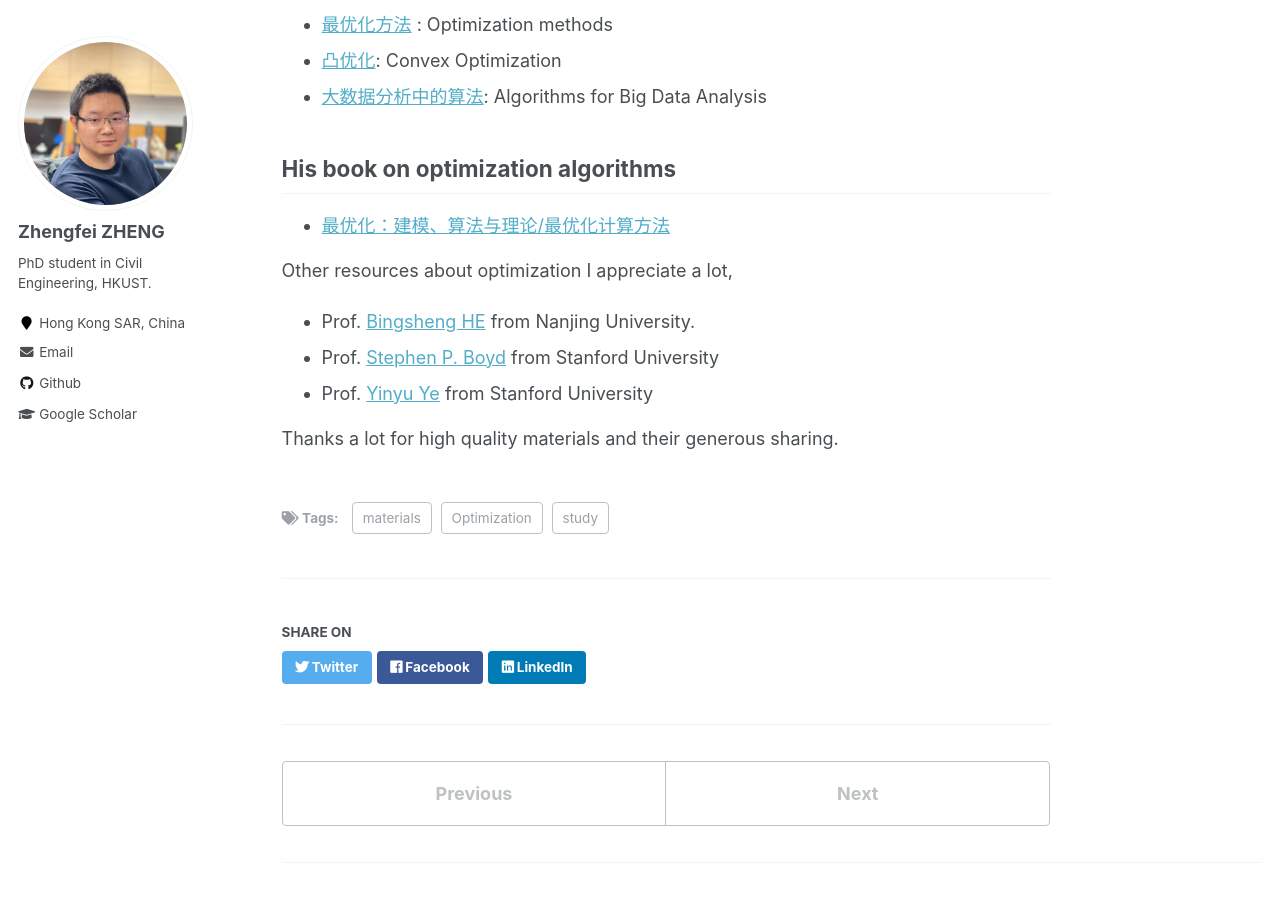
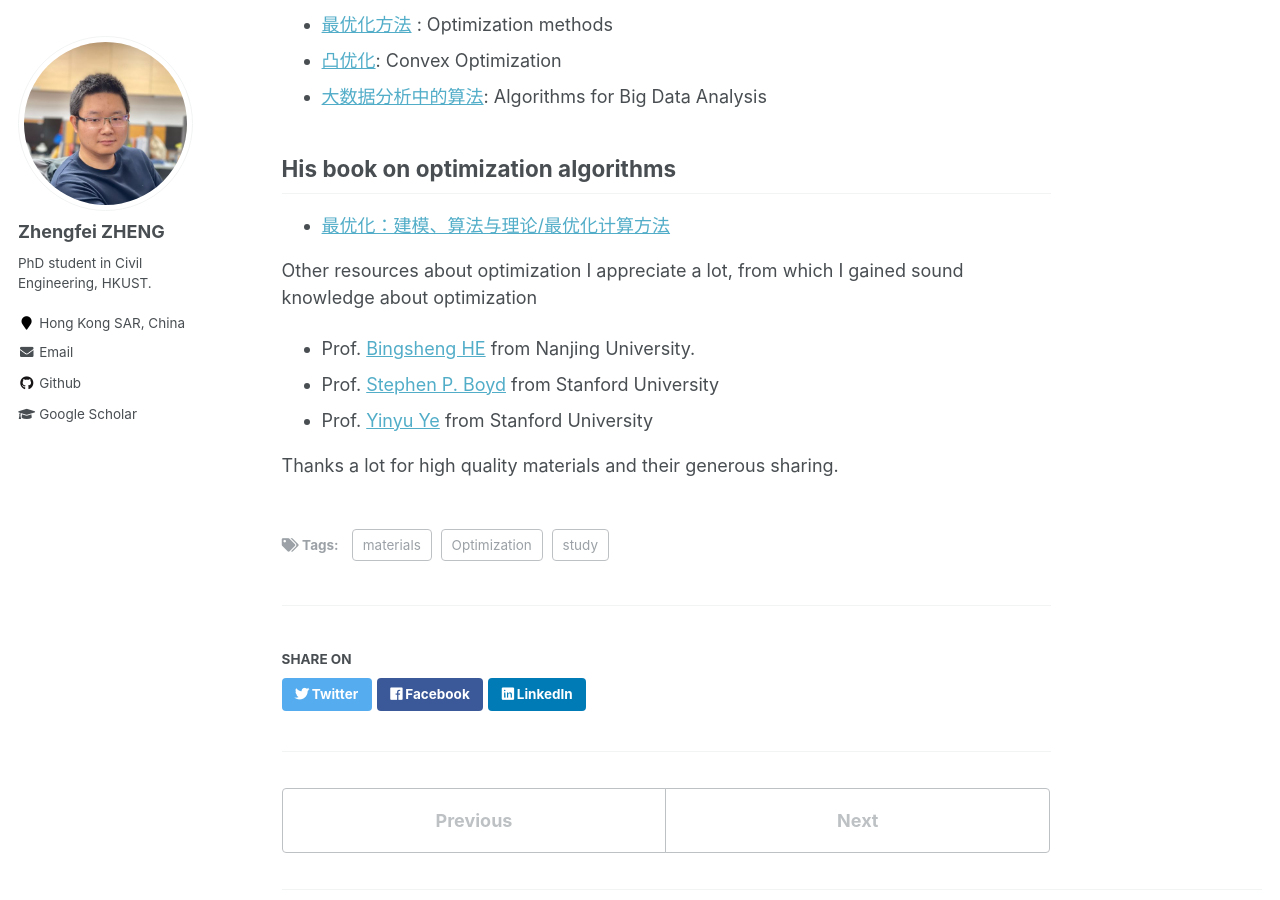
Before and after one commit to zf-z/zf-z.github.io, a Jekyll site: the page built from _posts/2022-10-14-convex-optimization.md, in a window 1280 px wide and 900 px high, scrolled down 415 px. Built offline with Jekyll 4.4.1, drawn with Linux system fonts in a browser that asks for light colours.

Commit message:
Update 2022-10-14-convex-optimization.md

```diff
--- a/_posts/2022-10-14-convex-optimization.md
+++ b/_posts/2022-10-14-convex-optimization.md
@@ -21,7 +21,7 @@ Helpful materials for study on conve optimization and algorithms. Thanks to Prof
 - [最优化：建模、算法与理论/最优化计算方法](https://bicmr.pku.edu.cn/~wenzw/optbook.html)
 
 
-Other resources about optimization I appreciate a lot,
+Other resources about optimization I appreciate a lot, from which I gained sound knowledge about optimization
 
 - Prof. [Bingsheng HE](http://maths.nju.edu.cn/~hebma/) from Nanjing University.
 - Prof. [Stephen P. Boyd](https://web.stanford.edu/~boyd/teaching.html) from Stanford University
```
